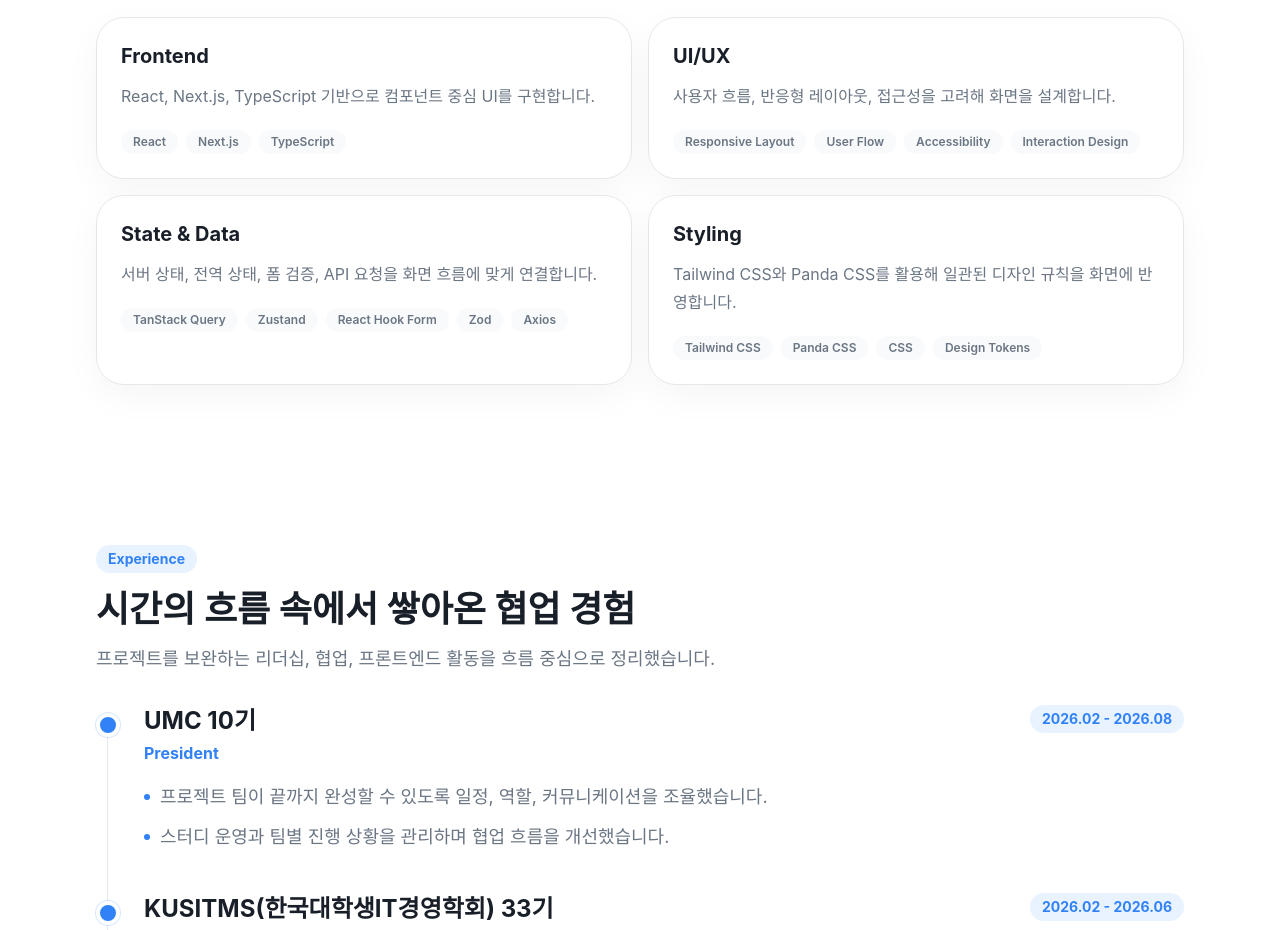
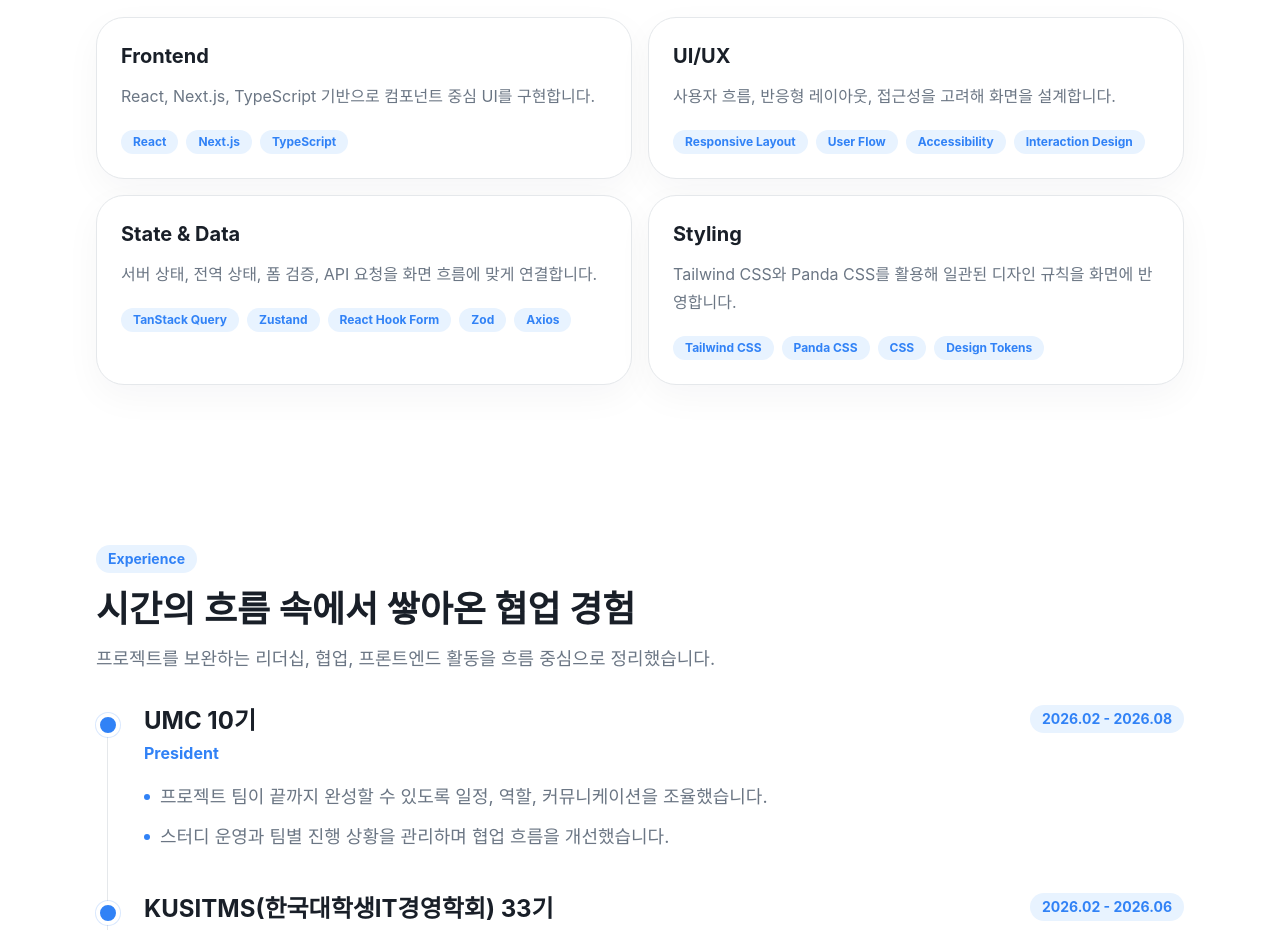
Before and after one commit to sungtaegyeong/portfolio, a Next.js app: page / in a window 1280 px wide. Shown: the part 1840-2770 px from the top of the page. Built offline with nearby package versions, Linux system fonts and the light colour scheme; no server answers.

Commit message:
style: highlight skill keywords

```diff
--- a/src/components/sections/SkillsSection.tsx
+++ b/src/components/sections/SkillsSection.tsx
@@ -21,7 +21,7 @@ export function SkillsSection() {
               {group.items.map((item) => (
                 <span
                   key={item}
-                  className="rounded-full bg-[var(--surface)] px-3 py-1 text-xs font-semibold text-[var(--muted)]"
+                  className="rounded-full bg-[var(--accent-soft)] px-3 py-1 text-xs font-bold text-[var(--accent)]"
                 >
                   {item}
                 </span>
```
Also changed, not shown: 1 other file (tests, documents, lock files or other folders).
